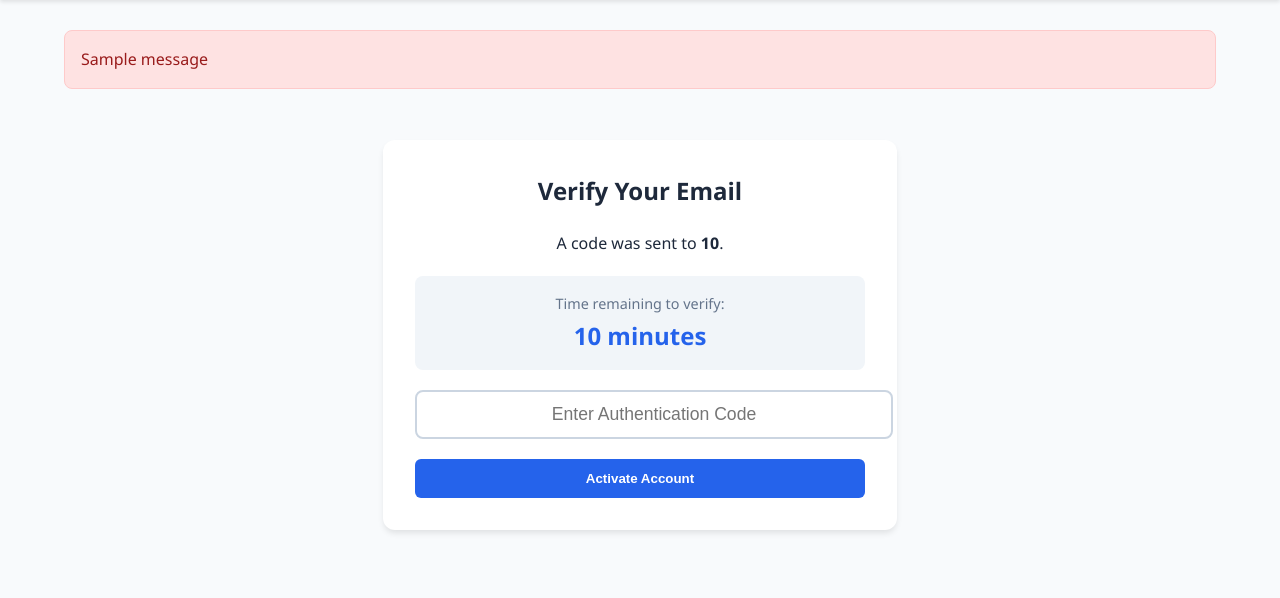
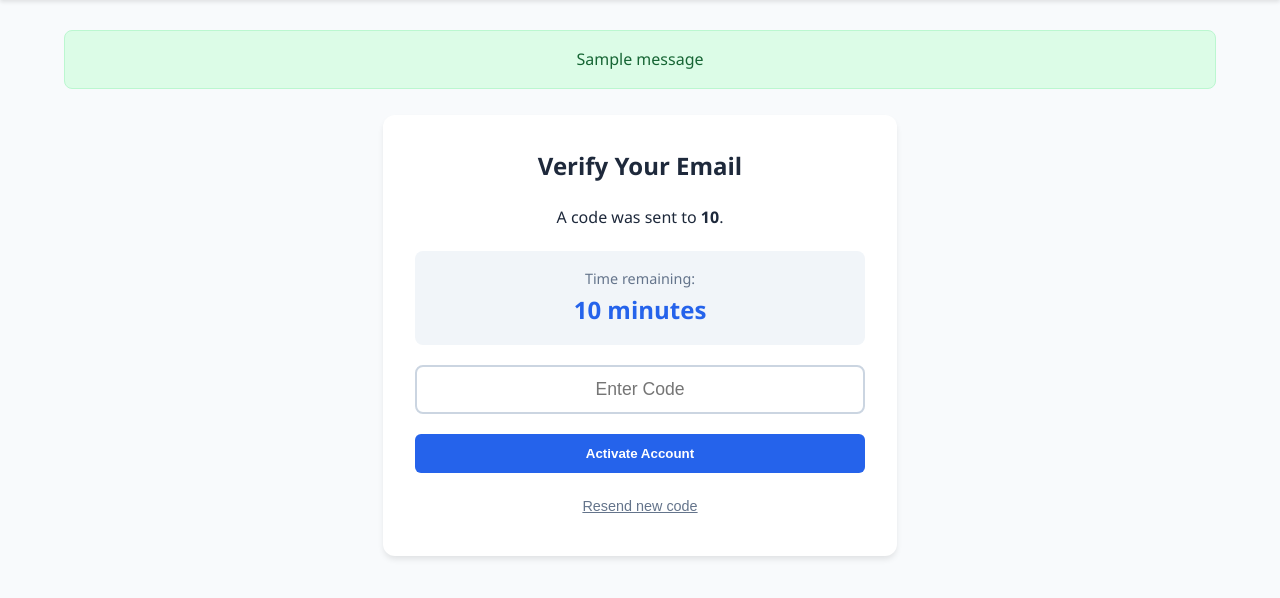
Before and after one commit to flippedmath/MAP, a Django app: template math_assessment_platform/assessment_tool/templates/assessment_tool/verify_email.html in a window 1280 px wide. Shown: the part 63-661 px from the top of the page. Run offline with Django 5.2, Linux system fonts and the light colour scheme; the template is opened without the code that fills it: most values are stand-ins (such as "Sample title", 1, 10 or a date in 2020); one stand-in notice (Sample message) is shown.

Commit message:
Fixed CSS alignment problems with "Verify your email" form. Added a 'resend new code' which invalidates the previous code and creates a new one. A timer that identifies when the code was generated is displayed, and if the page is not entered by the user before the timer runs out then they only have the 'resend new code' option. (Note, the timeout doesn't matter if you get to the page before it times out, because it's browser processing, not server restricted, and the timer only resets when reaching the page.) User can enter the code to validate the email, or they can send a new code

```diff
--- a/math_assessment_platform/assessment_tool/templates/assessment_tool/verify_email.html
+++ b/math_assessment_platform/assessment_tool/templates/assessment_tool/verify_email.html
@@ -4,10 +4,22 @@
 <div style="display: flex; justify-content: center; align-items: center; min-height: 60vh;">
     <div class="card" style="width: 100%; max-width: 450px; text-align: center;">
         <h2 style="margin-top: 0;">Verify Your Email</h2>
+
+        {% if is_expired %}
+            <div style="background: #fee2e2; color: #991b1b; padding: 15px; border-radius: 8px; margin: 20px 0; border: 1px solid #fecaca;">
+                <strong>Code Expired</strong><br>
+                The 60-minute window has passed.
+            </div>
+            <form method="post">
+                {% csrf_token %}
+                <button type="submit" name="resend" class="btn" style="width: 100%; background-color: #0f172a;">
+                    Resend Activation Code
+                </button>
+            </form>
+        {% else %}
             <p>A code was sent to <strong>{{ temp_email }}</strong>.</p>
-
             <div style="background: #f1f5f9; padding: 15px; border-radius: 8px; margin: 20px 0;">
-            <span style="font-size: 0.9rem; color: #64748b;">Time remaining to verify:</span>
+                <span style="font-size: 0.9rem; color: #64748b;">Time remaining:</span>
                 <div style="font-size: 1.5rem; font-weight: bold; color: #2563eb;">
                     {{ minutes_left }} minutes
                 </div>
@@ -16,13 +28,37 @@
             <form method="post">
                 {% csrf_token %}
                 <div style="margin-bottom: 20px;">
-                <input type="text" name="code" placeholder="Enter Authentication Code" required
-                       style="width: 100%; padding: 12px; border: 2px solid #cbd5e1; border-radius: 8px; text-align: center; font-size: 1.1rem;">
+                    <input type="text"
+                        name="code"
+                        placeholder="Enter Code"
+                        required
+                        style="width: 100%;
+                                padding: 12px;
+                                border: 2px solid #cbd5e1;
+                                border-radius: 8px;
+                                text-align: center;
+                                box-sizing: border-box; /* Added to match width exactly */
+                                font-size: 1.1rem;">
                 </div>
-            <button type="submit" class="btn" style="width: 100%; padding: 12px; font-weight: 600;">
+
+                <button type="submit"
+                        class="btn"
+                        style="width: 100%;
+                            padding: 12px;
+                            font-weight: 600;
+                            box-sizing: border-box; /* Ensures the button matches the input */
+                            cursor: pointer;">
                     Activate Account
                 </button>
+
+                <button type="submit"
+                        name="resend"
+                        formnovalidate
+                        style="margin-top: 15px; background: none; border: none; color: #64748b; text-decoration: underline; cursor: pointer; font-size: 0.9rem; width: 100%;">
+                    Resend new code
+                </button>
             </form>
+        {% endif %}
     </div>
 </div>
 {% endblock %}
--- a/math_assessment_platform/templates/base.html
+++ b/math_assessment_platform/templates/base.html
@@ -87,6 +87,36 @@
         }
 
         button:hover { background-color: #1d4ed8; }
+
+        /* Base style for all messages */
+        .alert {
+            padding: 1rem;
+            border-radius: 8px;
+            margin-bottom: 1rem;
+            border: 1px solid transparent;
+            text-align: center;
+        }
+
+        /* Green for success */
+        .alert-success {
+            background-color: #dcfce7;
+            color: #166534;
+            border-color: #bbf7d0;
+        }
+
+        /* Red for error */
+        .alert-error, .alert-danger {
+            background-color: #fee2e2;
+            color: #991b1b;
+            border-color: #fecaca;
+        }
+
+        /* Blue for info */
+        .alert-info {
+            background-color: #e0f2fe;
+            color: #075985;
+            border-color: #bae6fd;
+        }
     </style>
 </head>
 <body>
@@ -106,11 +136,13 @@
     </nav>
     <main class="container">
         {% if messages %}
-            {% for message in messages %}
-                <div style="background: #fee2e2; color: #991b1b; padding: 1rem; border-radius: 8px; margin-bottom: 1rem; border: 1px solid #fecaca;">
-                    {{ message }}
-                </div>
-            {% endfor %}
+            <div class="messages-container">
+                {% for message in messages %}
+                    <div class="alert alert-{{ message.tags }}">
+                        {{ message }}
+                    </div>
+                {% endfor %}
+            </div>
         {% endif %}
 
         {% block content %}{% endblock %}
```
Also changed, not shown: math_assessment_platform/assessment_tool/models.py (+17 -0 lines), math_assessment_platform/assessment_tool/views.py (+26 -29 lines). Lines whose indentation alone changed are shown as unchanged.
